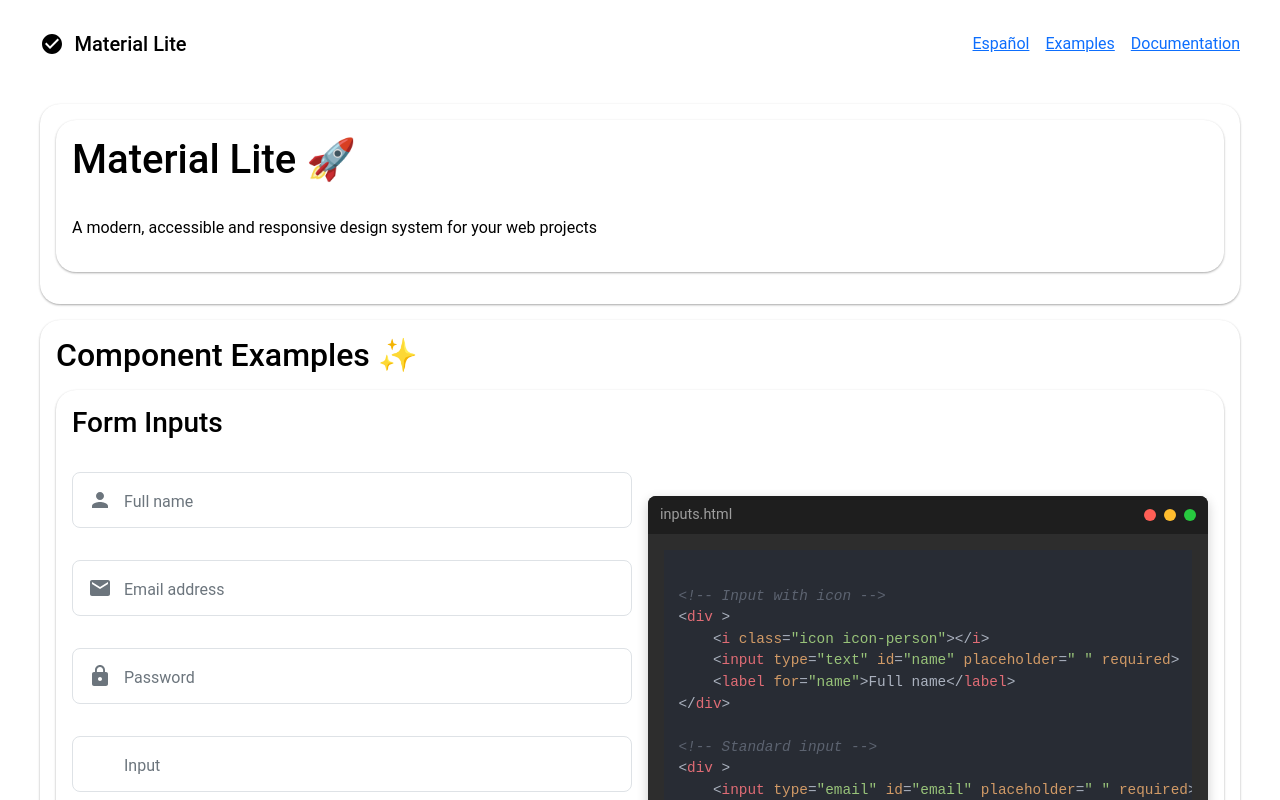
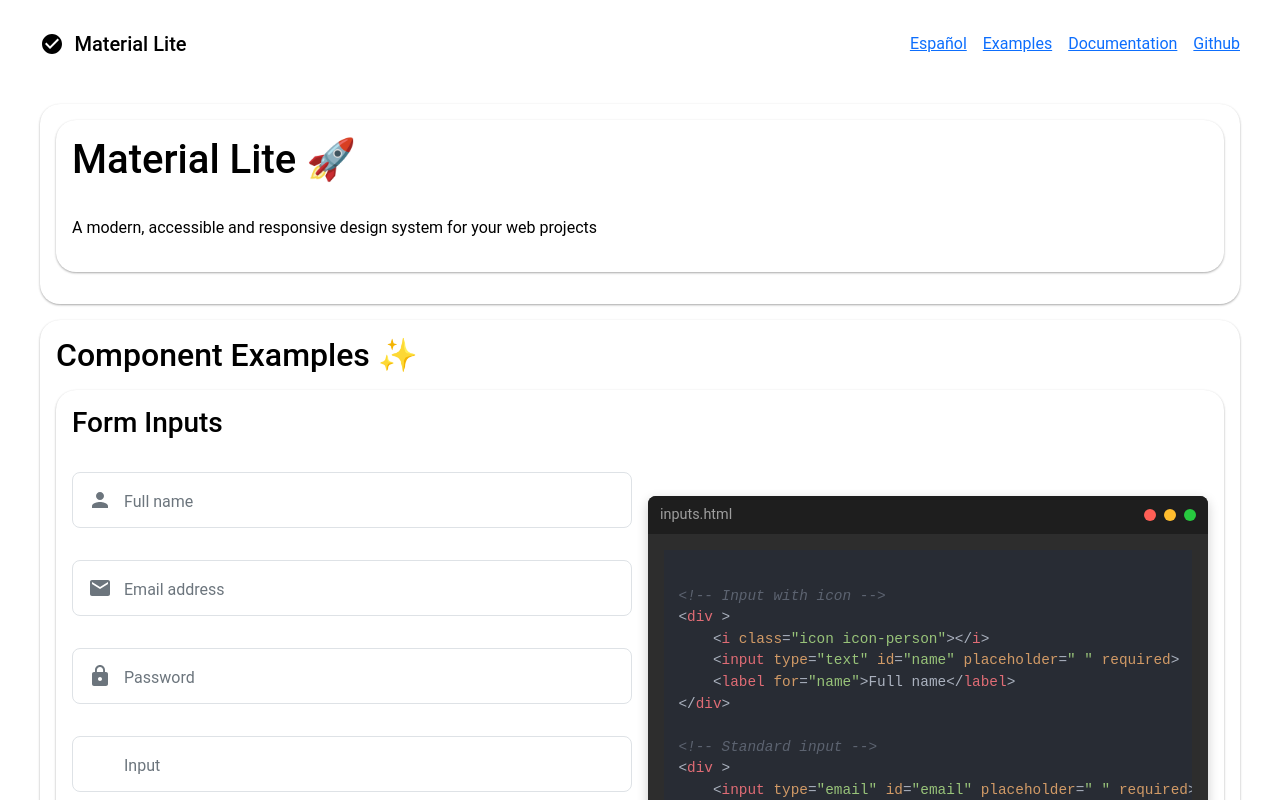
Before and after one commit to seip25/materia-lite-desing, a plain HTML site: page index.html in a window 1280 px wide. Shown: the top 800 px of the page. Drawn offline with Linux system fonts and the light colour scheme.

Commit message:
Update index.html

```diff
--- a/index.html
+++ b/index.html
@@ -27,6 +27,7 @@
                     <li><a href="documentacion.html">Español</a></li>
                     <li><a href="#examples">Examples</a></li>
                     <li><a href="#documentation">Documentation</a></li>
+                    <li><a href="https://seip25.github.io/material-lite-design">Github</a></li>
                 </ul>
             </div>
         </nav>
```
